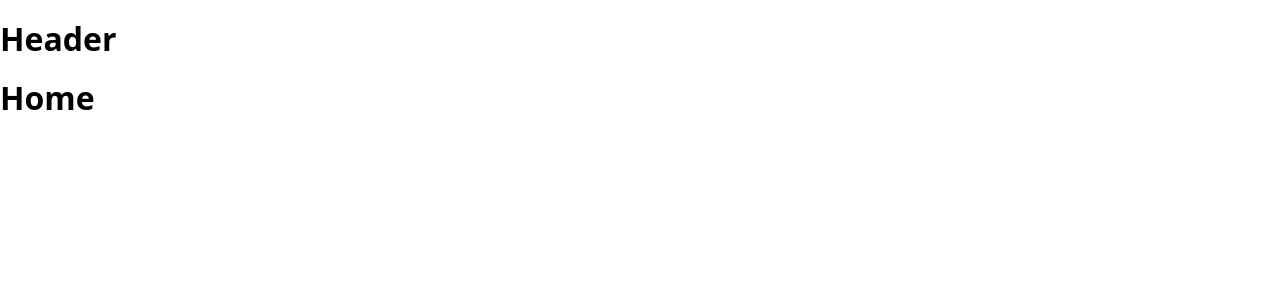
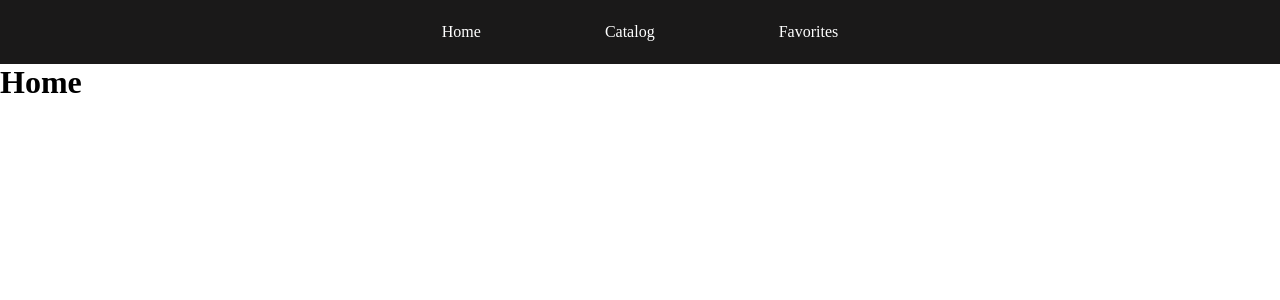
Before and after one commit to Z1NGOD/Rent-Cars-UA, a React (Vite) app: page / in a window 1280 px wide. Shown: the top 300 px of the page. Built offline with nearby package versions, Linux system fonts and the light colour scheme.

Commit message:
first front elements

```diff
--- a/index.html
+++ b/index.html
@@ -1,15 +1,7 @@
-<!doctype html>
+<!DOCTYPE html>
 <html lang="en">
   <head>
     <meta charset="UTF-8" />
-    <link rel="icon" type="image/svg+xml" href="/vite.svg" />
-    <link
-      rel="stylesheet"
-      href="https://cdnjs.cloudflare.com/ajax/libs/modern-normalize/2.0.0/modern-normalize.min.css"
-      integrity="sha512-4xo8blKMVCiXpTaLzQSLSw3KFOVPWhm/TRtuPVc4WG6kUgjH6J03IBuG7JZPkcWMxJ5huwaBpOpnwYElP/m6wg=="
-      crossorigin="anonymous"
-      referrerpolicy="no-referrer"
-    />
     <meta name="viewport" content="width=device-width, initial-scale=1.0" />
     <title>Vite + React</title>
   </head>
--- a/src/Components/HeaderComponents/Header.jsx
+++ b/src/Components/HeaderComponents/Header.jsx
@@ -1,5 +1,28 @@
+import {
+  HeaderWrapper,
+  Navigation,
+  List,
+  ListItem,
+  StyledNavLink,
+} from "./Header.styled";
 const Header = () => {
-  return <h1>Header</h1>;
+  return (
+    <HeaderWrapper>
+      <Navigation>
+        <List>
+          <ListItem>
+            <StyledNavLink to="/">Home</StyledNavLink>
+          </ListItem>
+          <ListItem>
+            <StyledNavLink to="catalog">Catalog</StyledNavLink>
+          </ListItem>
+          <ListItem>
+            <StyledNavLink to="favorites">Favorites</StyledNavLink>
+          </ListItem>
+        </List>
+      </Navigation>
+    </HeaderWrapper>
+  );
 };
 
 export default Header;
--- /dev/null
+++ b/src/Components/HeaderComponents/Header.styled.js
@@ -0,0 +1,43 @@
+import styled from "@emotion/styled";
+import { NavLink } from "react-router-dom";
+
+const HeaderWrapper = styled.header`
+  /* position: fixed;
+  top: 0;
+  right: 0;
+  width: 100%; */
+  background-color: #1a1919;
+`;
+
+const Navigation = styled.nav`
+  height: 64px;
+  margin: 0 auto;
+`;
+
+const List = styled.ul`
+  display: flex;
+  justify-content: center;
+  align-items: center;
+  gap: 24px;
+  height: 100%;
+  margin: 0;
+`;
+
+const ListItem = styled.li``;
+
+const StyledNavLink = styled(NavLink)`
+  display: inline-flex;
+  padding: 12px 50px;
+  justify-content: center;
+  align-items: center;
+  color: #fff;
+  background-color: transparent;
+  border-radius: 12px;
+  transition: background-color 300ms ease-in-out;
+
+  &:hover {
+    background-color: #0b44cd;
+  }
+`;
+
+export { HeaderWrapper, Navigation, List, ListItem, StyledNavLink };
--- /dev/null
+++ b/src/Components/UI/Loader.jsx
@@ -0,0 +1,20 @@
+import { Oval } from "react-loader-spinner";
+
+const Loader = () => {
+  return (
+    <Oval
+      height={80}
+      width={80}
+      color="#0B44CD"
+      wrapperStyle={{}}
+      wrapperClass=""
+      visible={true}
+      ariaLabel="oval-loading"
+      secondaryColor="#3470FF"
+      strokeWidth={6}
+      strokeWidthSecondary={4}
+    />
+  );
+};
+
+export default Loader;
--- a/src/Layout/Layout.jsx
+++ b/src/Layout/Layout.jsx
@@ -1,12 +1,16 @@
 import { Outlet } from "react-router-dom";
 import { Container } from "../Components/UI/Container.styled";
 import Header from "../Components/HeaderComponents/Header";
+import Loader from "../Components/UI/Loader";
+import { Suspense } from "react";
 
 const Layout = () => {
   return (
     <Container>
       <Header />
-      <Outlet />
+      <Suspense fallback={<Loader />}>
+        <Outlet />
+      </Suspense>
     </Container>
   );
 };
--- a/src/index.css
+++ b/src/index.css
@@ -0,0 +1,61 @@
+ body {
+   margin: 0;
+ }
+
+ code {
+   font-family: source-code-pro, Menlo, Monaco, Consolas, 'Courier New',
+     monospace;
+ }
+
+ * {
+   box-sizing: border-box;
+   list-style: none;
+   text-decoration: none;
+ }
+
+ h1,
+ h2,
+ h3,
+ h4,
+ h5,
+ h6,
+ p {
+   margin: 0;
+ }
+
+ ul,
+ ol {
+   margin: 0;
+   padding: 0;
+ }
+
+ img {
+   display: block;
+   max-width: 100%;
+   height: auto;
+ }
+
+ .loaderMargin {
+   margin: 20px auto;
+ }
+
+ /* width */
+ ::-webkit-scrollbar {
+   width: 8px;
+ }
+
+ /* Track */
+ ::-webkit-scrollbar-track {
+   background: inherit;
+ }
+
+ /* Handle */
+ ::-webkit-scrollbar-thumb {
+   background: #888;
+   border-radius: 5px;
+ }
+
+ /* Handle on hover */
+ ::-webkit-scrollbar-thumb:hover {
+   background: #555;
+ }
```
Also changed, not shown: src/Components/UI/Button.styed.js (added, +10 -0 lines), src/Redux/actions.js (added), src/Redux/reducer.js (added), src/Redux/selectors.js (added), src/Redux/store.js (added), src/images/Car Key.svg (added).
